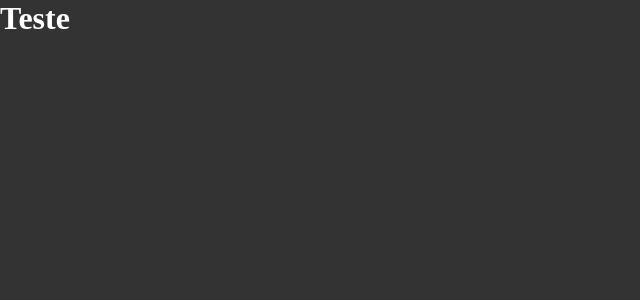
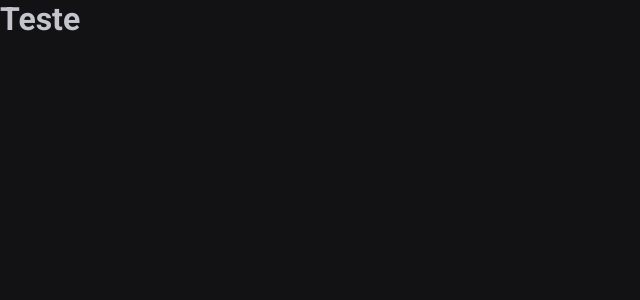
Before and after one commit to ThiagoLG/task-timer, a React (Vite) app in the folder task-timer/: page / in a window 1280 px wide. Shown: the top 300 px of the page, without its empty margins (0-640 px from the left). Built offline with nearby package versions, Linux system fonts and the light colour scheme.

Commit message:
Installed new fonts to project (roboto and roboto mono) + configured base colors on theme + increased global configs

```diff
--- a/task-timer/index.html
+++ b/task-timer/index.html
@@ -1,12 +1,19 @@
 <!DOCTYPE html>
 <html lang="en">
+
 <head>
   <meta charset="UTF-8" />
   <meta name="viewport" content="width=device-width, initial-scale=1.0" />
+  <link rel="preconnect" href="https://fonts.googleapis.com">
+  <link rel="preconnect" href="https://fonts.gstatic.com" crossorigin>
+  <link href="https://fonts.googleapis.com/css2?family=Roboto+Mono:wght@700&family=Roboto:wght@400;700&display=swap"
+    rel="stylesheet">
   <title>Tasks Timer</title>
 </head>
+
 <body>
   <div id="root"></div>
   <script type="module" src="/src/main.tsx"></script>
 </body>
+
 </html>
--- a/task-timer/src/styles/global.ts
+++ b/task-timer/src/styles/global.ts
@@ -7,8 +7,20 @@
     box-sizing: border-box;
  }
 
+:focus{
+  outline: 0;
+  box-shadow: 0 0 0 2px ${props => props.theme['green-500']}
+}
+
  body {
-   background: #333;
-   color: #fff;
+   background: ${props => props.theme['gray-900']};
+   color: ${props => props.theme['gray-300']};
  }
+
+ body, input, textarea, button{
+  font-family: 'Roboto', sans-serif;
+  font-weight: 400;
+  font-size: 1rem;
+ }
+
 `;
--- a/task-timer/src/styles/themes/default.ts
+++ b/task-timer/src/styles/themes/default.ts
@@ -1,3 +1,21 @@
 export const defaultTheme = {
+    white: '#FFF',
 
-}
+    'gray-100': '#E1E1E6',
+    'gray-300': '#C4C4CC',
+    'gray-400': '#8D8D99',
+    'gray-500': '#7C7C8A',
+    'gray-600': '#323238',
+    'gray-700': '#29292E',
+    'gray-800': '#202024',
+    'gray-900': '#121214',
+
+    'green-300': '#00B37E',
+    'green-500': '#00875F',
+    'green-700': '#015F43',
+
+    'red-500': '#AB222E',
+    'red-700': '#7A1921',
+
+    'yellow-500': '#FBA94C',
+  }
```
Lines whose indentation alone changed are shown as unchanged.
